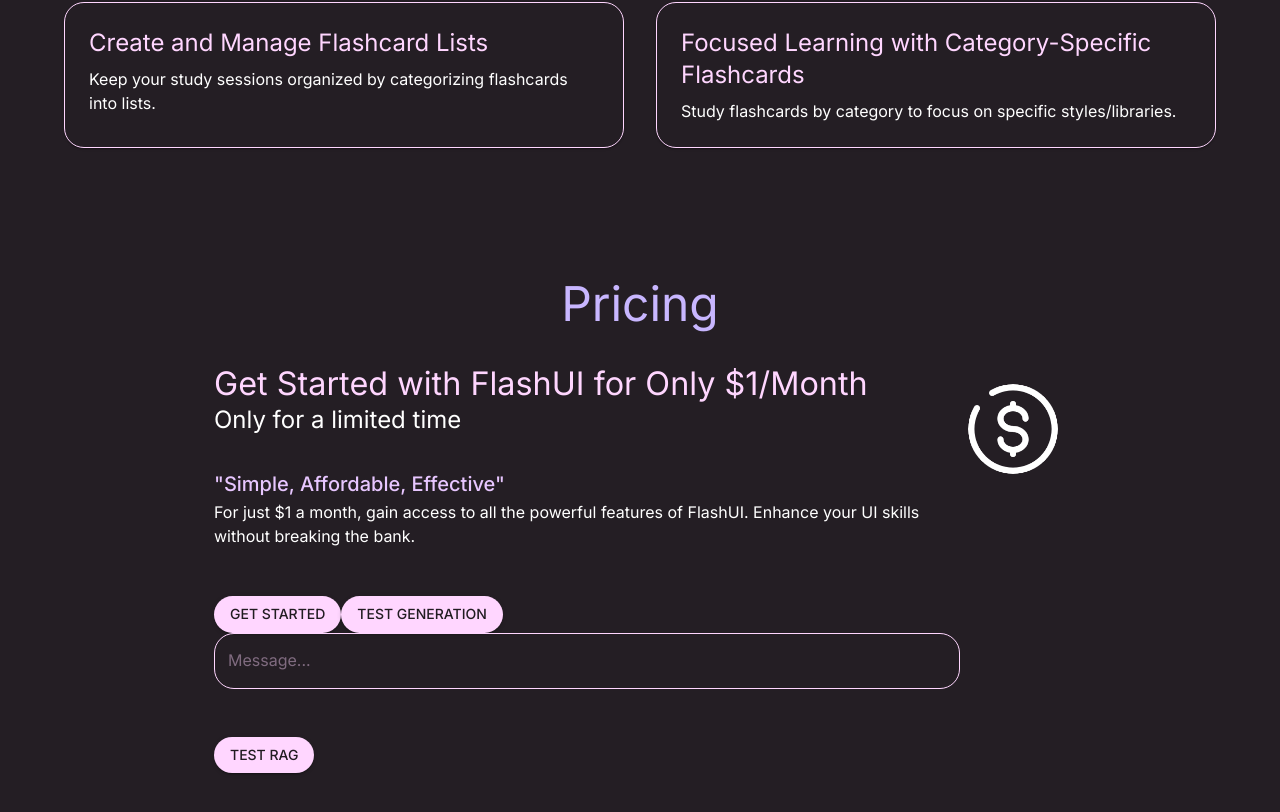
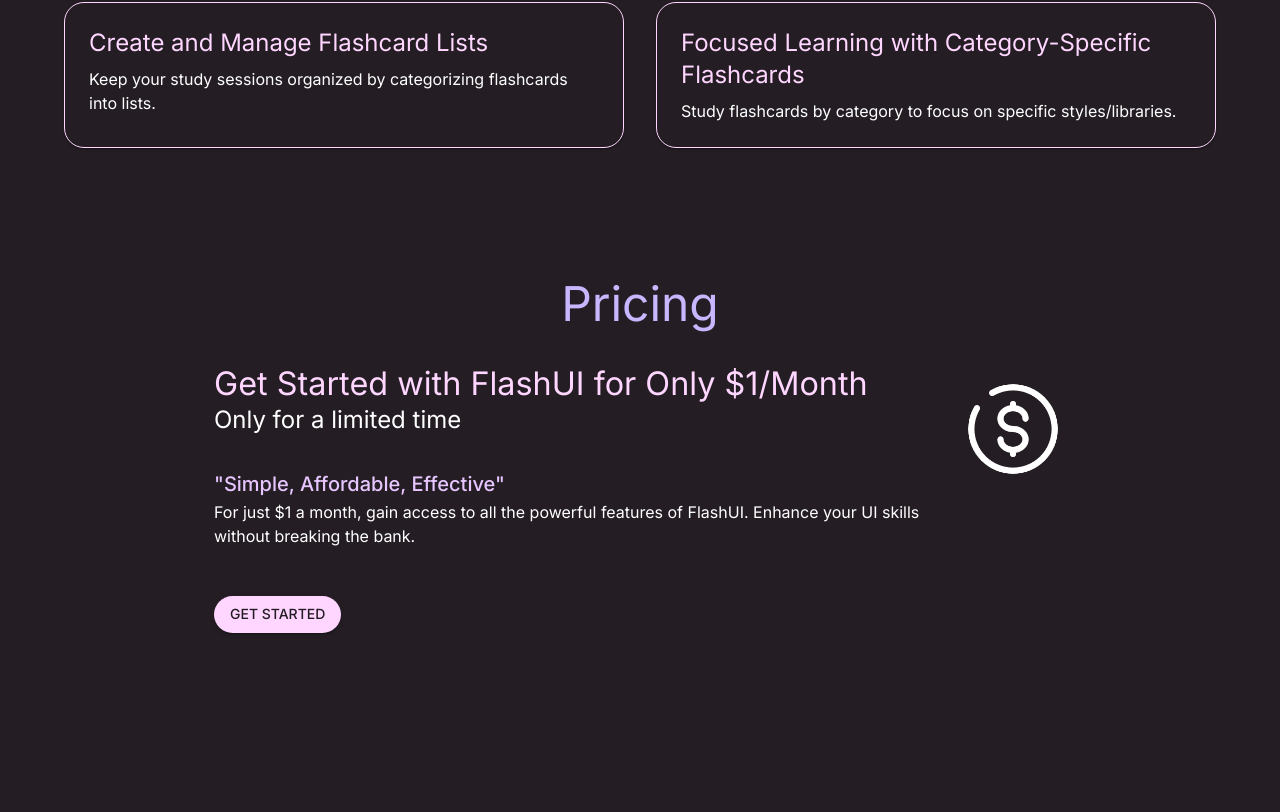
Before and after one commit to Colexeco/AI_Flashcards_and_Stripe, a Next.js app: page / in a window 1280 px wide. Shown: the part 809-1621 px from the top of the page. After the commit the page ends 1506 px from the top, so only its background shows below. Built offline with nearby package versions, Linux system fonts and the light colour scheme; no server answers.

Commit message:
delete tester buttons

```diff
--- a/app/page.js
+++ b/app/page.js
@@ -223,19 +223,6 @@
               >
                 Get Started
               </Button>
-              <Button variant="contained" color="primary" sx={{ mt: 6 }} onClick={testGeneration}>
-                Test Generation
-              </Button>
-              <TextField
-                placeholder="Message..."
-                fullWidth
-                value={message}
-                onChange={(e) => setMessage(e.target.value)}
-                multiline
-              />
-              <Button variant="contained" color="primary" sx={{ mt: 6 }} onClick={testRAG}>
-                Test Rag
-              </Button>
             </Box>
 
             <Box
```
